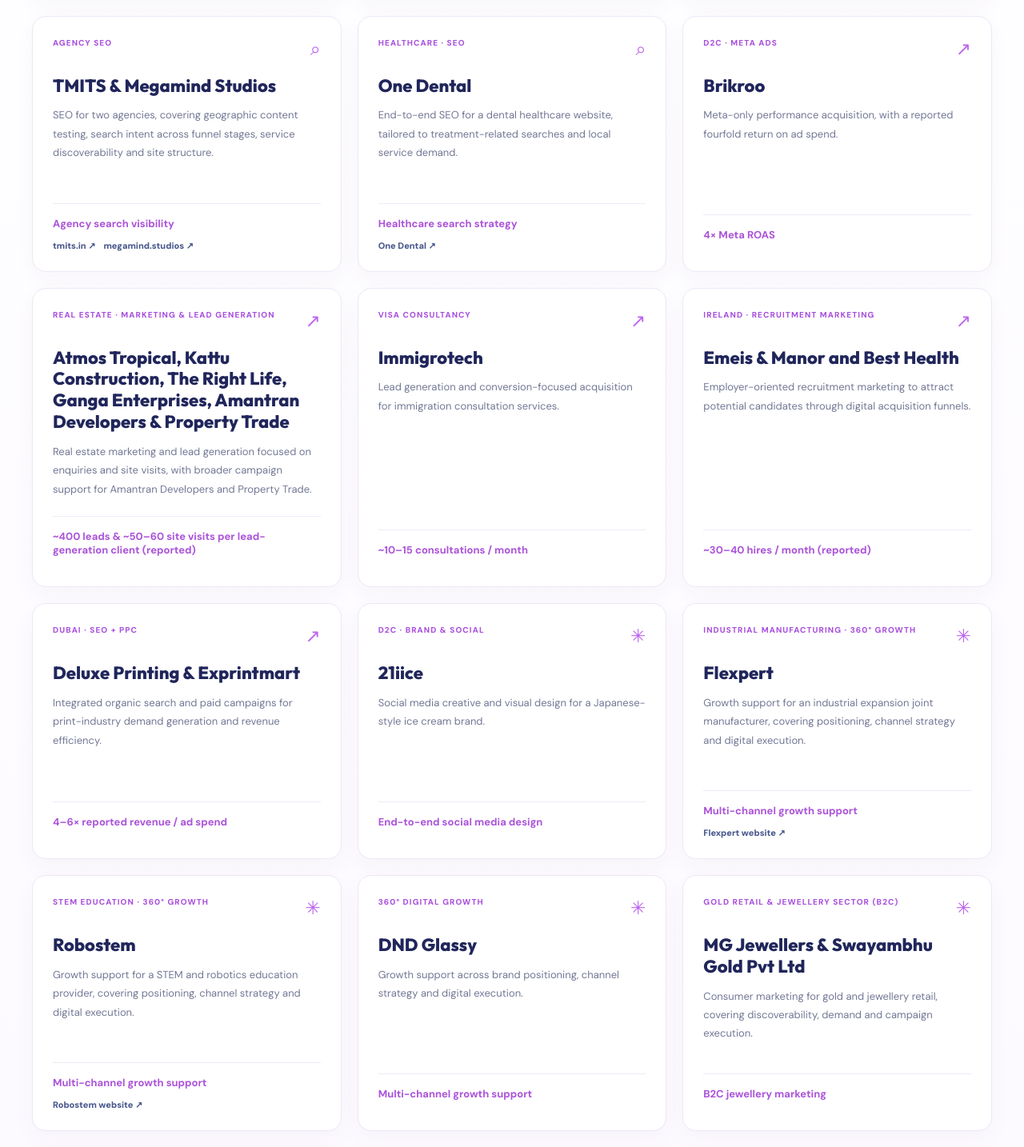
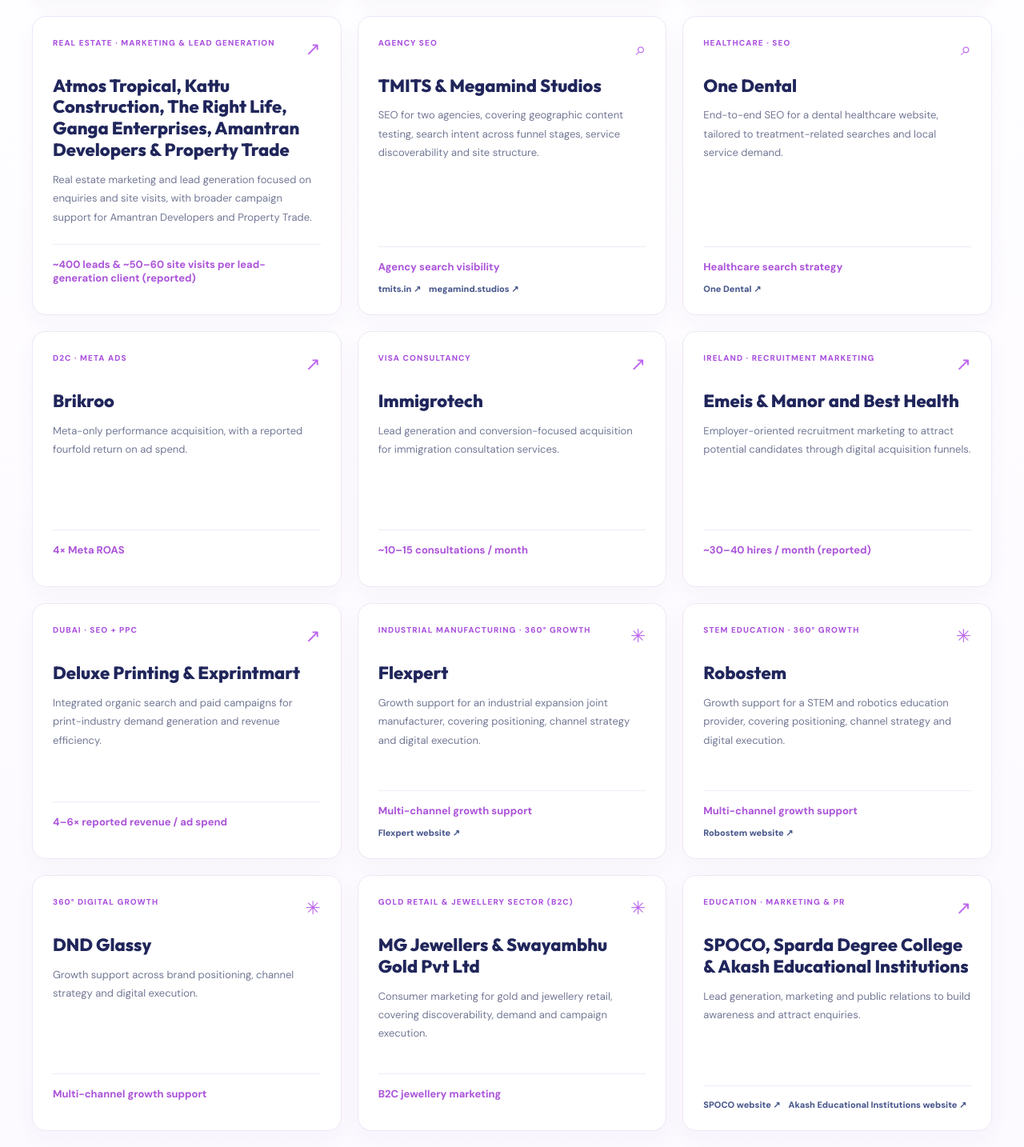
Before and after one commit to MarutiKhapar/portfoliok, a Next.js app: page / in a window 1280 px wide. Shown: the part 2788-4222 px from the top of the page at 80% size. Built offline with nearby package versions, Linux system fonts and the light colour scheme.

Commit message:
Move real estate to fourth and update portfolio links

```diff
--- a/app/components/home/Projects.js
+++ b/app/components/home/Projects.js
@@ -163,6 +163,30 @@ export default function Projects() {
           </article>
           <article
             className="project"
+            data-cat="ppc full"
+            hidden={filter !== "all" && filter !== "ppc" && filter !== "full"}
+          >
+            <div className="project-top">
+              <span className="eyetag">{"Real Estate · Marketing & Lead Generation"}</span>
+              <span className="pr-icon">{"↗"}</span>
+            </div>
+            <h3>
+              {
+                "Atmos Tropical, Kattu Construction, The Right Life, Ganga Enterprises, Amantran Developers & Property Trade"
+              }
+            </h3>
+            <p>
+              {
+                "Real estate marketing and lead generation focused on enquiries and site visits, with broader campaign support for Amantran Developers and Property Trade."
+              }
+            </p>
+            <div className="project-bottom">
+              <strong>{"~400 leads & ~50–60 site visits per lead-generation client (reported)"}</strong>
+              <div className="project-links"></div>
+            </div>
+          </article>
+          <article
+            className="project"
             data-cat="seo"
             hidden={filter !== "all" && filter !== "seo"}
           >
@@ -249,30 +273,6 @@ export default function Projects() {
           </article>
           <article
             className="project"
-            data-cat="ppc full"
-            hidden={filter !== "all" && filter !== "ppc" && filter !== "full"}
-          >
-            <div className="project-top">
-              <span className="eyetag">{"Real Estate · Marketing & Lead Generation"}</span>
-              <span className="pr-icon">{"↗"}</span>
-            </div>
-            <h3>
-              {
-                "Atmos Tropical, Kattu Construction, The Right Life, Ganga Enterprises, Amantran Developers & Property Trade"
-              }
-            </h3>
-            <p>
-              {
-                "Real estate marketing and lead generation focused on enquiries and site visits, with broader campaign support for Amantran Developers and Property Trade."
-              }
-            </p>
-            <div className="project-bottom">
-              <strong>{"~400 leads & ~50–60 site visits per lead-generation client (reported)"}</strong>
-              <div className="project-links"></div>
-            </div>
-          </article>
-          <article
-            className="project"
             data-cat="ppc"
             hidden={filter !== "all" && filter !== "ppc"}
           >
@@ -330,26 +330,6 @@ export default function Projects() {
             </p>
             <div className="project-bottom">
               <strong>{"4–6× reported revenue / ad spend"}</strong>
-              <div className="project-links"></div>
-            </div>
-          </article>
-          <article
-            className="project"
-            data-cat="full"
-            hidden={filter !== "all" && filter !== "full"}
-          >
-            <div className="project-top">
-              <span className="eyetag">{"D2C · Brand & Social"}</span>
-              <span className="pr-icon">{"✳"}</span>
-            </div>
-            <h3>{"21iice"}</h3>
-            <p>
-              {
-                "Social media creative and visual design for a Japanese-style ice cream brand."
-              }
-            </p>
-            <div className="project-bottom">
-              <strong>{"End-to-end social media design"}</strong>
               <div className="project-links"></div>
             </div>
           </article>
@@ -434,6 +414,16 @@ export default function Projects() {
             </div>
             <h3>SPOCO, Sparda Degree College &amp; Akash Educational Institutions</h3>
             <p>Lead generation, marketing and public relations to build awareness and attract enquiries.</p>
+            <div className="project-bottom">
+              <div className="project-links">
+                <a href="https://spoco.org/" target="_blank" rel="noopener noreferrer">
+                  SPOCO website <span aria-hidden="true">↗</span>
+                </a>
+                <a href="https://www.akashinstitutions.in/" target="_blank" rel="noopener noreferrer">
+                  Akash Educational Institutions website <span aria-hidden="true">↗</span>
+                </a>
+              </div>
+            </div>
           </article>
         </div>
       </div>
```
